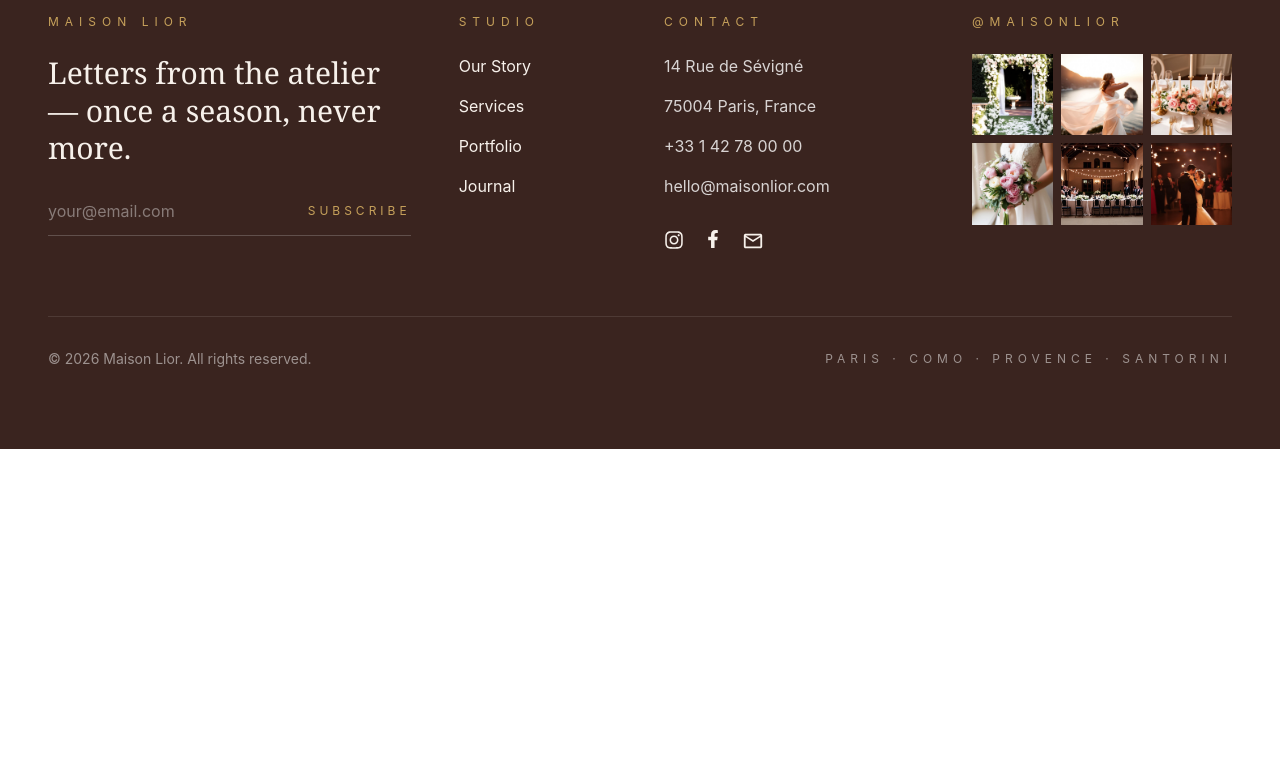
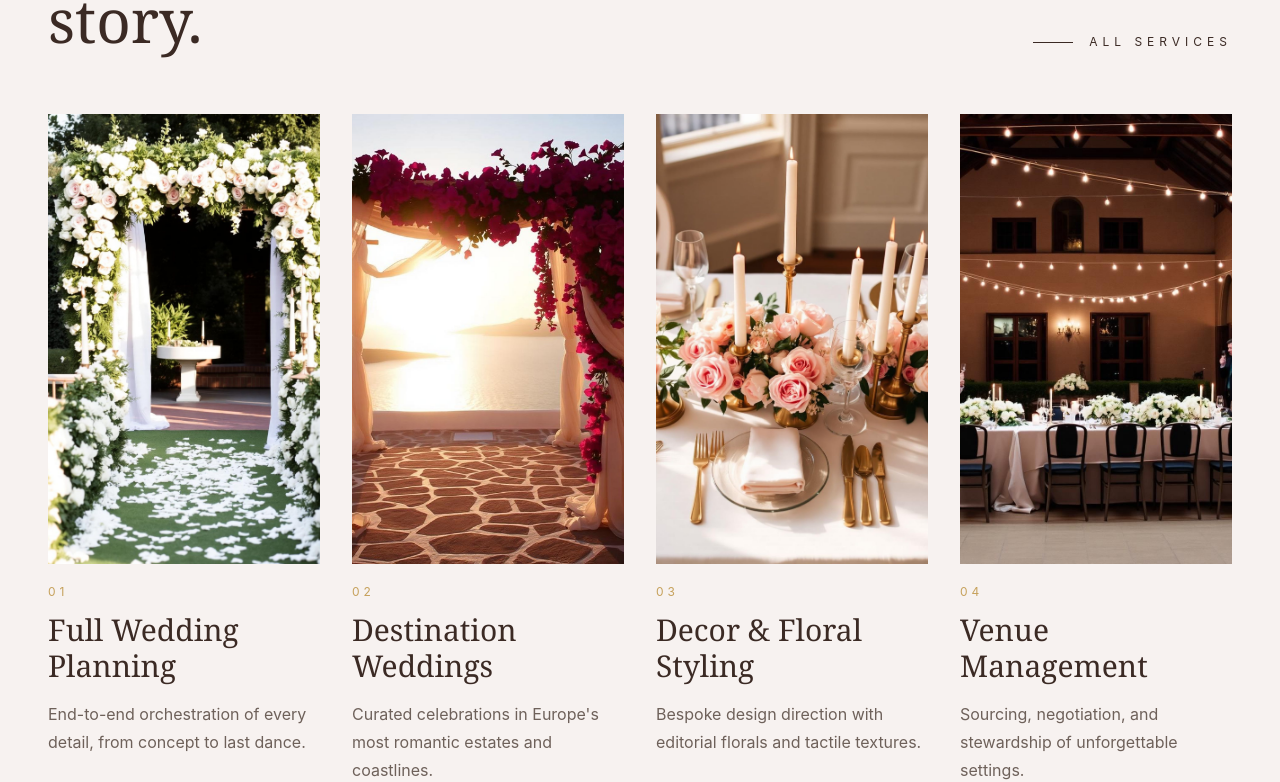
Before and after one commit to Priyankasapp/wedding-planner-webApp, a React (Vite) app: page / in a window 1280 px wide. Shown: the part 1799-2581 px from the top of the page. Before the commit the page ends 2248 px from the top, so only its background shows below. Built offline with nearby package versions, Linux system fonts and the light colour scheme.

Commit message:
service section added

```diff
--- a/src/components/home/Services.tsx
+++ b/src/components/home/Services.tsx
@@ -1,9 +1,121 @@
-
+import { Link } from "react-router-dom";
+import img1 from "../../assets/images/photo_2.jpg"
+import img2 from "../../assets/images/photo_1.jpg"
+import img3 from "../../assets/images/photo_3.jpg"
+import img4 from "../../assets/images/photo_4.jpg"
+const services = [
+  {
+    image: img1,
+    number: "01",
+    title: "Full Wedding Planning",
+    description:
+      "End-to-end orchestration of every detail, from concept to last dance.",
+  },
+  {
+    image:img2,
+    number: "02",
+    title: "Destination Weddings",
+    description:
+      "Curated celebrations in Europe's most romantic estates and coastlines.",
+  },
+  {
+    image:img3,
+    number: "03",
+    title: "Decor & Floral Styling",
+    description:
+      "Bespoke design direction with editorial florals and tactile textures.",
+  },
+  {
+    image:img4,
+    number: "04",
+    title: "Venue Management",
+    description:
+      "Sourcing, negotiation, and stewardship of unforgettable settings.",
+  },
+];
 
 const Services = () => {
   return (
-    <div>Services</div>
-  )
-}
+    <section className="bg-[#f7f2f0] py-24 lg:py-32">
 
-export default Services
+      <div className="max-w-[1400px] mx-auto px-6 lg:px-12">
+
+        {/* Heading */}
+
+        <div className="flex flex-col lg:flex-row lg:items-end lg:justify-between mb-16">
+
+          <div>
+
+            <p className="uppercase tracking-[8px] text-xs text-[#C6A15B]">
+              What We Do
+            </p>
+
+            <h2 className="font-serif text-[#3B2A24] text-4xl md:text-6xl font-light mt-5">
+              Services tailored to your <br /> story.
+            </h2>
+
+          </div>
+
+          <Link
+            to="/services"
+            className="
+              mt-8
+              lg:mt-0
+              uppercase
+              tracking-[5px]
+              text-xs
+              text-[#3B2A24]
+              flex
+              items-center
+              gap-4
+              group
+            "
+          >
+            <span className="w-10 h-px bg-[#3B2A24] group-hover:w-16 transition-all duration-300"></span>
+
+            All Services
+          </Link>
+
+        </div>
+
+        {/* Services */}
+
+       <div className="grid grid-cols-1 md:grid-cols-2 xl:grid-cols-4 gap-8">
+  {services.map((service) => (
+    <div key={service.number} className="group">
+
+      {/* Image */}
+      <div className="overflow-hidden">
+        <img
+          src={service.image}
+          alt={service.title}
+          className="w-full h-[450px] object-cover transition duration-700 group-hover:scale-105"
+        />
+      </div>
+
+      {/* Number */}
+      <p className="mt-5 text-[#C6A15B] tracking-[4px] text-xs">
+        {service.number}
+      </p>
+
+      {/* Title */}
+      <h3 className="mt-3 font-serif text-3xl text-[#3B2A24]">
+        {service.title}
+      </h3>
+
+      {/* Description */}
+      <p className="mt-4 text-[#6E615A] leading-7">
+        {service.description}
+      </p>
+
+    </div>
+  ))}
+</div>
+
+      </div>
+
+    </section>
+  );
+};
+
+export default Services;
```
